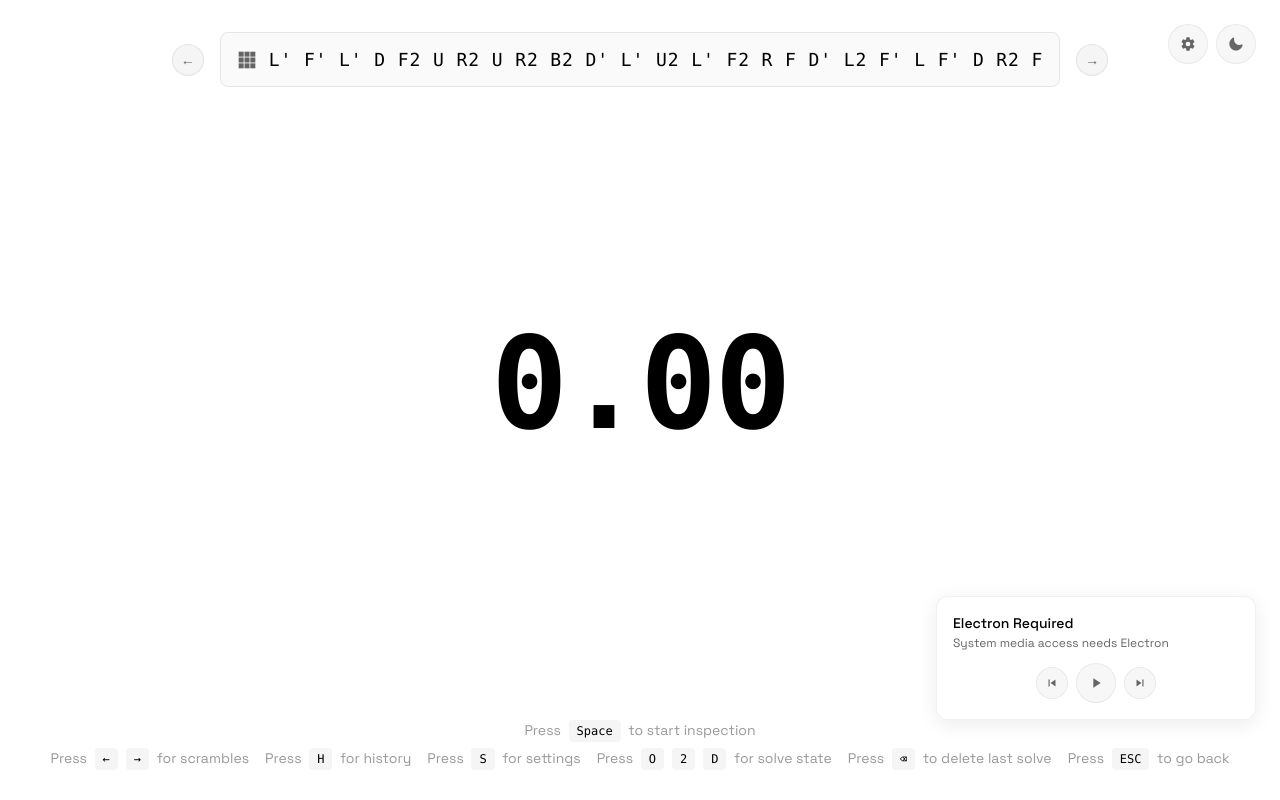
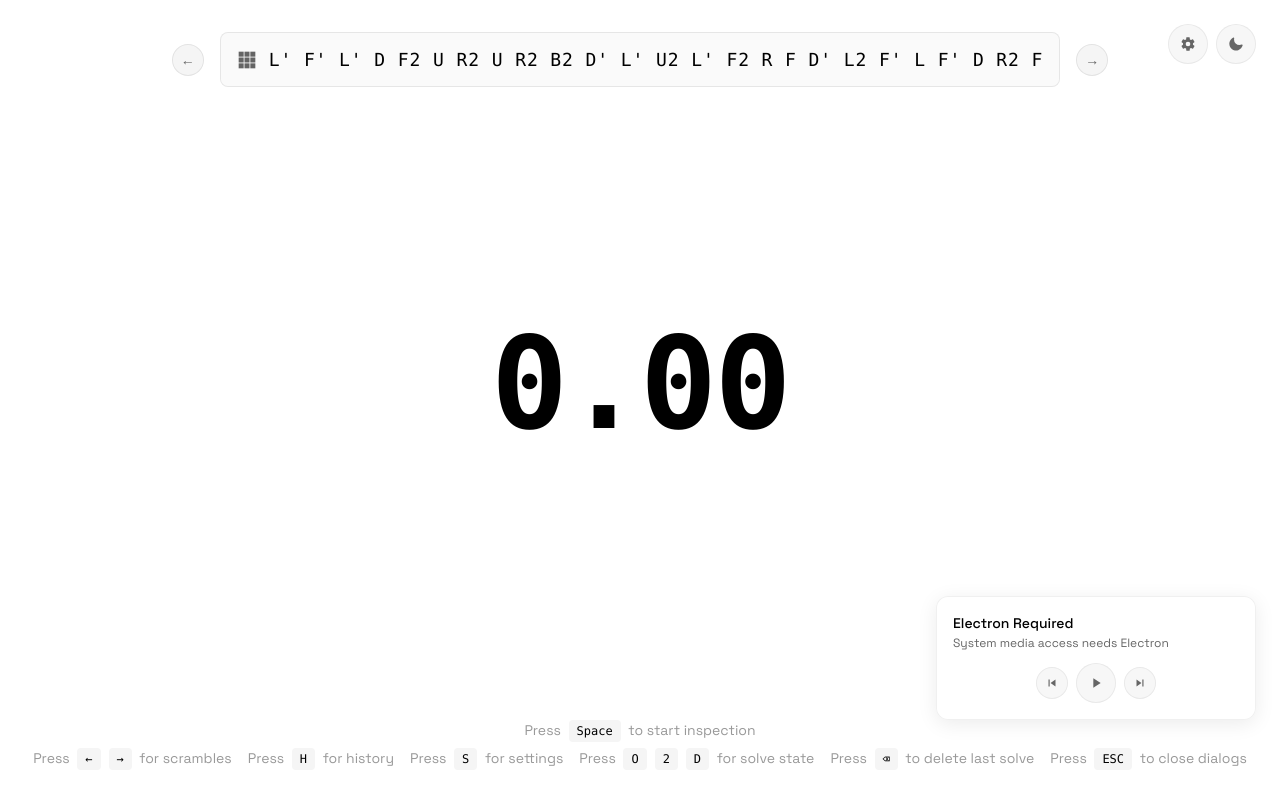
Before and after one commit to priyanshush325/zen-timer, a React (Vite) app: page / in a window 1280 px wide. Both pictures are taken after a click on the button "Get Started". Built offline with nearby package versions, Linux system fonts and the light colour scheme.

Commit message:
fix: only show splashscreen on first app start

```diff
--- a/src/App.tsx
+++ b/src/App.tsx
@@ -1,18 +1,20 @@
-import React, { useState } from 'react';
+import React, { useState, useEffect } from 'react';
 import StartupScreen from './components/StartupScreen';
 import Timer from './components/Timer';
 
 type Screen = 'startup' | 'timer';
 
 const App: React.FC = () => {
-  const [currentScreen, setCurrentScreen] = useState<Screen>('startup');
+  // Check if user has seen the startup screen before
+  const [currentScreen, setCurrentScreen] = useState<Screen>(() => {
+    const hasSeenStartup = localStorage.getItem('zen-timer-seen-startup');
+    return hasSeenStartup ? 'timer' : 'startup';
+  });
 
   const navigateToTimer = () => {
+    // Mark that user has seen the startup screen
+    localStorage.setItem('zen-timer-seen-startup', 'true');
     setCurrentScreen('timer');
-  };
-
-  const navigateToStartup = () => {
-    setCurrentScreen('startup');
   };
 
   return (
@@ -20,7 +22,7 @@ const App: React.FC = () => {
       {currentScreen === 'startup' ? (
         <StartupScreen onGetStarted={navigateToTimer} />
       ) : (
-        <Timer onBackToHome={navigateToStartup} />
+        <Timer />
       )}
     </div>
   );
--- a/src/components/Timer.tsx
+++ b/src/components/Timer.tsx
@@ -17,11 +17,9 @@ interface SolveRecord {
   inspectionTime?: number; // time used for inspection in seconds, undefined if no inspection
 }
 
-interface TimerProps {
-  onBackToHome: () => void;
-}
-
-const Timer: React.FC<TimerProps> = ({ onBackToHome }) => {
+interface TimerProps {}
+
+const Timer: React.FC<TimerProps> = () => {
   const [state, setState] = useState<TimerState>('idle');
   const [time, setTime] = useState(0);
   const [isKeyDown, setIsKeyDown] = useState(false);
@@ -540,8 +538,6 @@ const Timer: React.FC<TimerProps> = ({ onBackToHome }) => {
         setShowSettings(false);
       } else if (showHistory) {
         setShowHistory(false);
-      } else {
-        onBackToHome();
       }
       return;
     }
@@ -625,7 +621,7 @@ const Timer: React.FC<TimerProps> = ({ onBackToHome }) => {
     } else if (state === 'running') {
       stopTimer();
     }
-  }, [state, isKeyDown, stopTimer, onBackToHome, showHistory, selectedSolve, solveHistory, updateLastSolveState, handleDeleteConfirmation, startInspection, settings.useInspection]);
+  }, [state, isKeyDown, stopTimer, showHistory, selectedSolve, solveHistory, updateLastSolveState, handleDeleteConfirmation, startInspection, settings.useInspection]);
 
   const handleKeyUp = useCallback((event: KeyboardEvent) => {
     if (event.code !== 'Space') return;
@@ -1139,7 +1135,7 @@ const Timer: React.FC<TimerProps> = ({ onBackToHome }) => {
             >
               ESC
             </kbd>{' '}
-            to go back
+            to close dialogs
           </div>
         </div>
         </div>
```
